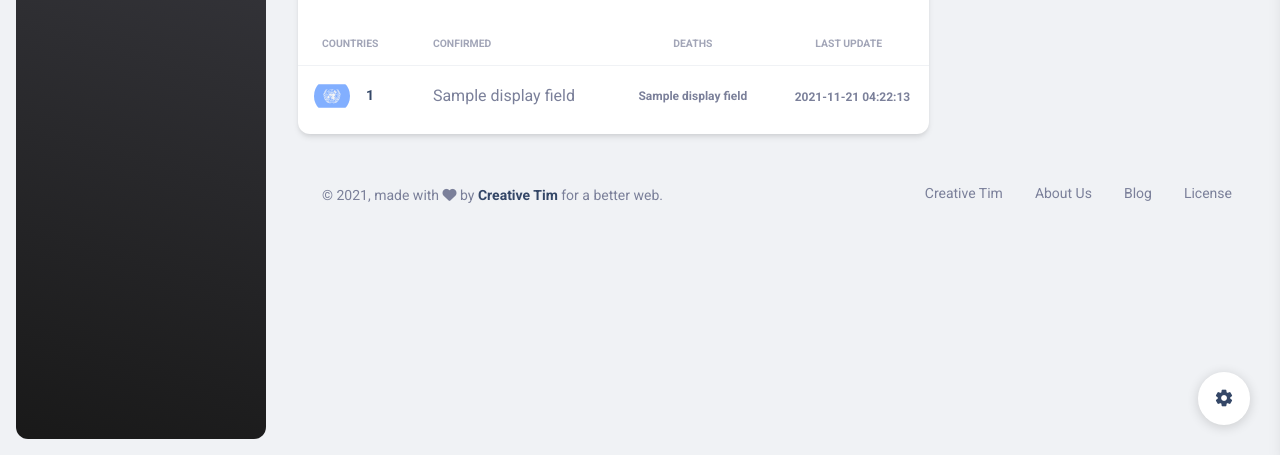
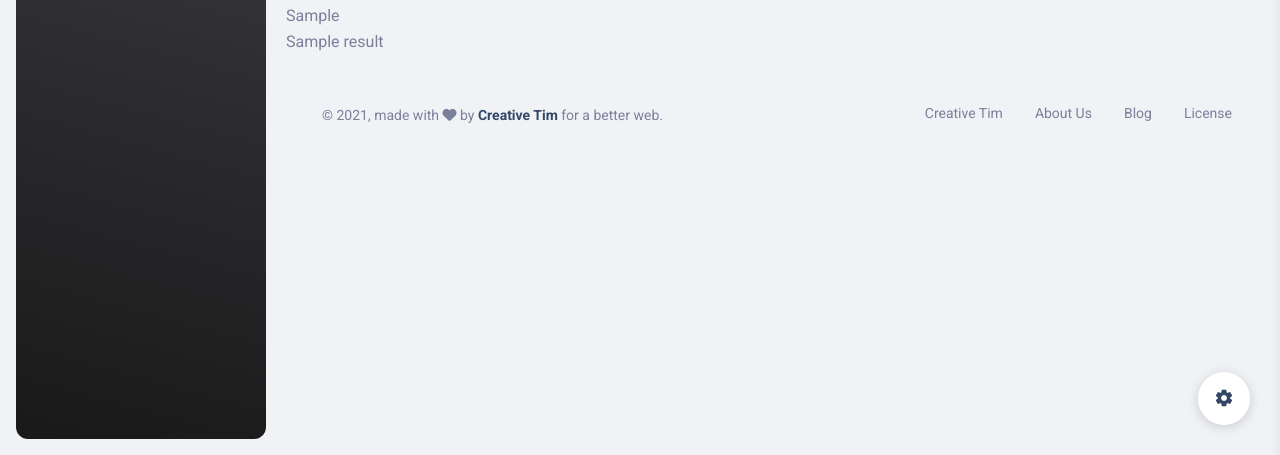
Before and after one commit to OTHMAN-IT/pythonProject1, a Flask app: template Lab2/templates/index.html in a window 1280 px wide; the page is wider, and only the part inside the window is pictured. Shown: the part 345-800 px from the top of that part. Run offline with Flask 2, Linux system fonts and the light colour scheme; the template is opened without the code that fills it: most values are stand-ins (such as "Sample title", 1, 10 or a date in 2020); some libraries are stand-ins or nearby versions.

Commit message:
FirstCommit

```diff
--- a/Lab1/lab1_1.py
+++ /dev/null
@@ -1,2 +0,0 @@
-import face_recognition
-print('Hello word')
--- a/Lab2/templates/index.html
+++ b/Lab2/templates/index.html
@@ -10,6 +10,12 @@
   <title>
     API CASES COVID
   </title>
+  <style>
+    div.row {
+  display: flex;
+  justify-content: space-between;
+}
+  </style>
   <!--     Fonts and icons     -->
   <link rel="stylesheet" type="text/css" href="https://fonts.googleapis.com/css?family=Roboto:300,400,500,700,900|Roboto+Slab:400,700" />
   <!-- Nucleo Icons -->
@@ -153,149 +159,23 @@
     </nav>
     <!-- End Navbar -->
     <div class="container-fluid py-4">
-      <div class="row">
+     <div class="row">
         <div class="col-xl-3 col-sm-6 mb-xl-0 mb-4">
-          <div class="card">
-            <div class="card-header p-3 pt-2">
-              <div class="icon icon-lg icon-shape bg-gradient-dark shadow-dark text-center border-radius-xl mt-n4 position-absolute">
-                <i class="material-icons opacity-10">weekend</i>
-              </div>
-              <div class="text-end pt-1">
-                <p class="text-sm mb-0 text-capitalize">Top country</p>
-
-                <table class="table">
-  <thead>
-    <tr>
-      <th scope="col" style="text-align:center">Country</th>
-      <th scope="col" style="text-align:center">Confirmed</th>
-    </tr>
-  </thead>
-  <tbody>
-  {% for v in display_field1 %}
-    <tr>
-      <td style="text-align:center">{{v[0]}}</td>
-        <td style="text-align:center">{{v[1]}}</td>
-    </tr>
-  {% endfor %}
-  </tbody>
-</table>
-
-              </div>
-            </div>
-            <hr class="dark horizontal my-0">
-          </div>
+          <img src='/static/assets/img/plotCases.jpg' width="400px;"/>
         </div>
         <div class="col-xl-3 col-sm-6 mb-xl-0 mb-4">
-          <div class="card">
-            <div class="card-header p-3 pt-2">
-              <div class="icon icon-lg icon-shape bg-gradient-primary shadow-primary text-center border-radius-xl mt-n4 position-absolute">
-                <i class="material-icons opacity-10">person</i>
-              </div>
-              <div class="text-end pt-1">
-                <p class="text-sm mb-0 text-capitalize">Confirmed cases</p><br/>
-                <h4 class="mb-0">{{ data_covid1 }}</h4>
-              </div>
-            </div>
-            <hr class="dark horizontal my-0">
-            <div class="card-footer p-3">
-              <p class="mb-0"><span class="text-success text-sm font-weight-bolder"></span>update 2021-11-21 04:22:13</p>
-            </div>
-          </div>
+        <img src='/static/assets/img/plotDeaths.png' width="400px;"/>
         </div>
         <div class="col-xl-3 col-sm-6 mb-xl-0 mb-4">
-          <div class="card">
-            <div class="card-header p-3 pt-2">
-              <div class="icon icon-lg icon-shape bg-gradient-success shadow-success text-center border-radius-xl mt-n4 position-absolute">
-                <i class="material-icons opacity-10">person</i>
-              </div>
-              <div class="text-end pt-1">
-                <p class="text-sm mb-0 text-capitalize">Confirmed Deaths</p><br/>
-                <h4 class="mb-0">{{ data_covid2 }}</h4>
-              </div>
-            </div>
-            <hr class="dark horizontal my-0">
-                <div class="card-footer p-3">
-              <p class="mb-0"><span class="text-success text-sm font-weight-bolder"></span>update 2021-11-21 04:22:13</p>
-            </div>
-          </div>
+          <img src='/static/assets/img/plotRecovered.png' width="400px;"/>
         </div>
       </div>
       <div class="row mt-4">
         {{ display_map | safe }}
       </div>
       <div class="row mb-4">
-        <div class="col-lg-8 col-md-6 mb-md-0 mb-4">
-          <div class="card">
-            <div class="card-header pb-0">
-              <div class="row">
-                <div class="col-lg-6 col-7">
-                  <h6>Around World</h6>
-                  <p class="text-sm mb-0">
-                    <i class="fa fa-check text-info" aria-hidden="true"></i>
-                  </p>
-                </div>
-                <div class="col-lg-6 col-5 my-auto text-end">
-                  <div class="dropdown float-lg-end pe-4">
-                    <a class="cursor-pointer" id="dropdownTable" data-bs-toggle="dropdown" aria-expanded="false">
-                      <i class="fa fa-ellipsis-v text-secondary"></i>
-                    </a>
-                    <ul class="dropdown-menu px-2 py-3 ms-sm-n4 ms-n5" aria-labelledby="dropdownTable">
-                      <li><a class="dropdown-item border-radius-md" href="javascript:;">Action</a></li>
-                      <li><a class="dropdown-item border-radius-md" href="javascript:;">Another action</a></li>
-                      <li><a class="dropdown-item border-radius-md" href="javascript:;">Something else here</a></li>
-                    </ul>
-                  </div>
-                </div>
-              </div>
-            </div>
-            <div class="card-body px-0 pb-2">
-              <div class="table-responsive">
-                <table class="table align-items-center mb-0">
-                  <thead>
-                    <tr>
-                      <th class="text-uppercase text-secondary text-xxs font-weight-bolder opacity-7">Countries</th>
-                      <th class="text-uppercase text-secondary text-xxs font-weight-bolder opacity-7 ps-2">Confirmed</th>
-                      <th class="text-center text-uppercase text-secondary text-xxs font-weight-bolder opacity-7">Deaths</th>
-                      <th class="text-center text-uppercase text-secondary text-xxs font-weight-bolder opacity-7">Last update</th>
-                    </tr>
-                  </thead>
-                  <tbody>
-                                    {% for v in display_field %}
-                    <tr>
-                      <td>
-                        <div class="d-flex px-2 py-1">
-                          <div>
-                            <img src="/static/assets/img/small-logos/logo-xd.svg" class="avatar avatar-sm me-3" alt="xd">
-                          </div>
-                          <div class="d-flex flex-column justify-content-center">
-                            <h6 class="mb-0 text-sm">{{v[0]}}</h6>
-                          </div>
-                        </div>
-                      </td>
-                      <td>
-                       {{v[1]}}
-                      </td>
-                      <td class="align-middle text-center text-sm">
-                        <span class="text-xs font-weight-bold"> {{v[2]}}</span>
-                      </td>
-                      <td class="align-middle">
-                        <div class="progress-wrapper w-75 mx-auto">
-                          <div class="progress-info">
-                            <div class="progress-percentage">
-                              <span class="text-xs font-weight-bold"> 2021-11-21 04:22:13</span>
-                            </div>
-                          </div>
 
-                        </div>
-                      </td>
-                    </tr>
-                  {% endfor %}
-                  </tbody>
-                </table>
-              </div>
-            </div>
-          </div>
-        </div>
+        {{result | safe}}
 
       </div>
       <footer class="footer py-4  ">
--- /dev/null
+++ b/Lab3/requirements.txt
@@ -0,0 +1,2 @@
+Flask==1.1.2
+tensorflow==2.5.2
```
Also changed, not shown: Lab1/requirements.txt (added, +24 -0 lines), Lab2/index.py (deleted, +0 -87 lines), Lab2/templates/map.html (deleted, +0 -69 lines), Lab3/lab3_1.py (added, +76 -0 lines), Lab1/app.py (renamed from Lab1/Lab2_1.py), 2 other files.
